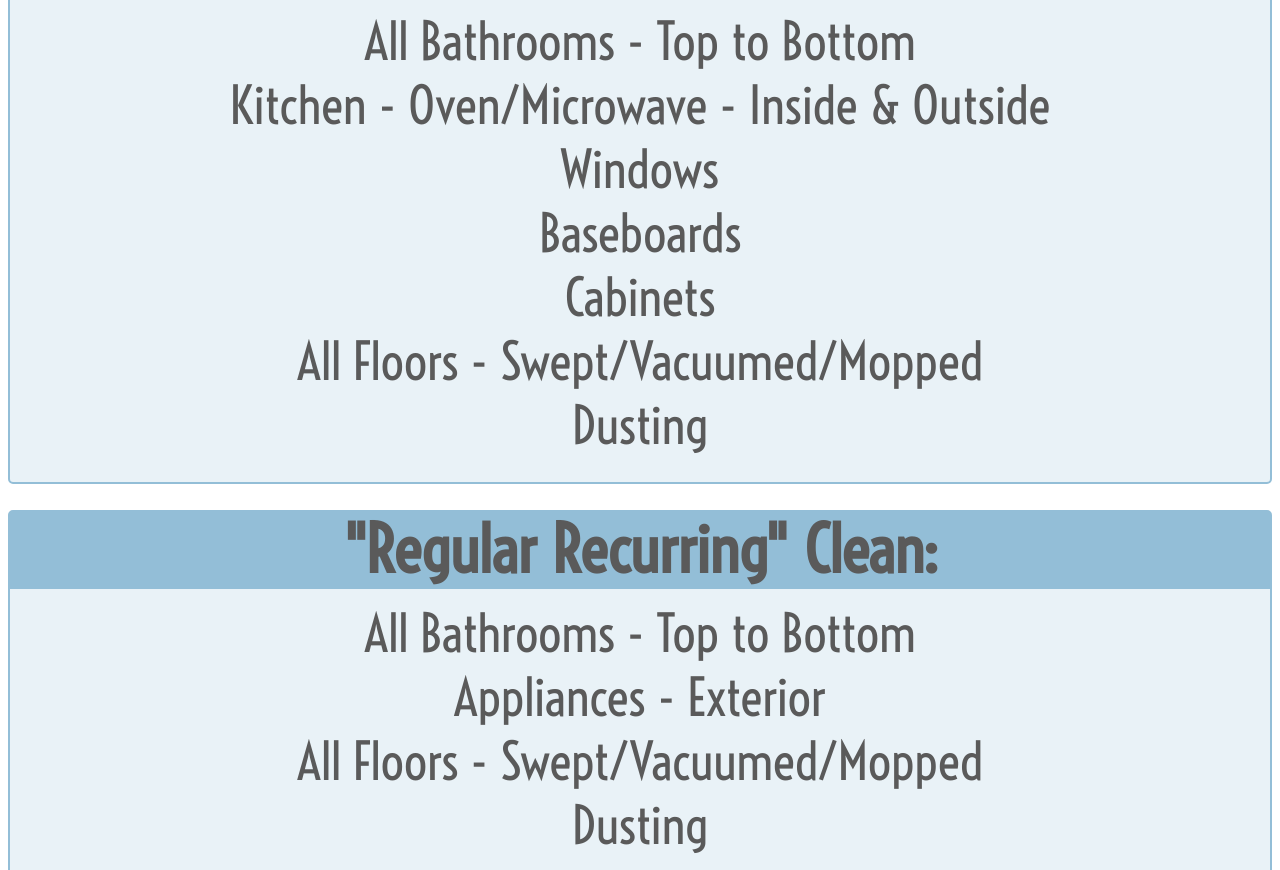
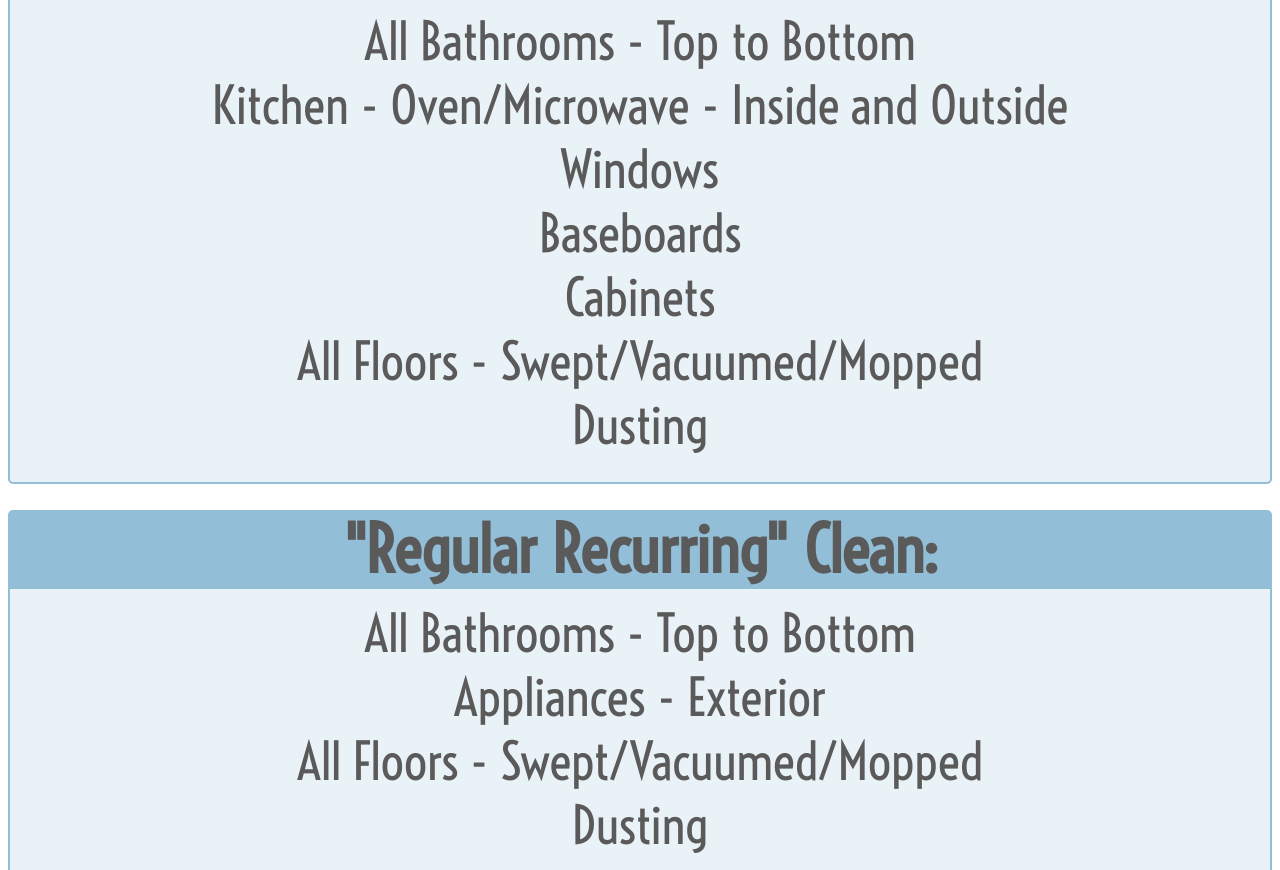
Before and after one commit to DougCanMagic/hans_cleaning, a plain HTML site: page index.html in a window 1280 px wide. Shown: the part 2568-3438 px from the top of the page. Drawn offline with Linux system fonts and the light colour scheme.

Commit message:
changed & to and

```diff
--- a/index.html
+++ b/index.html
@@ -121,7 +121,7 @@
 					<h3>"Deep Down" Clean:</h3>
 					<ul>
 						<li>All Bathrooms - Top to Bottom</li>
-						<li>Kitchen - Oven/Microwave - Inside & Outside</li>
+						<li>Kitchen - Oven/Microwave - Inside and Outside</li>
 						<li>Windows</li>
 						<li>Baseboards</li>
 						<li>Cabinets</li>
```
